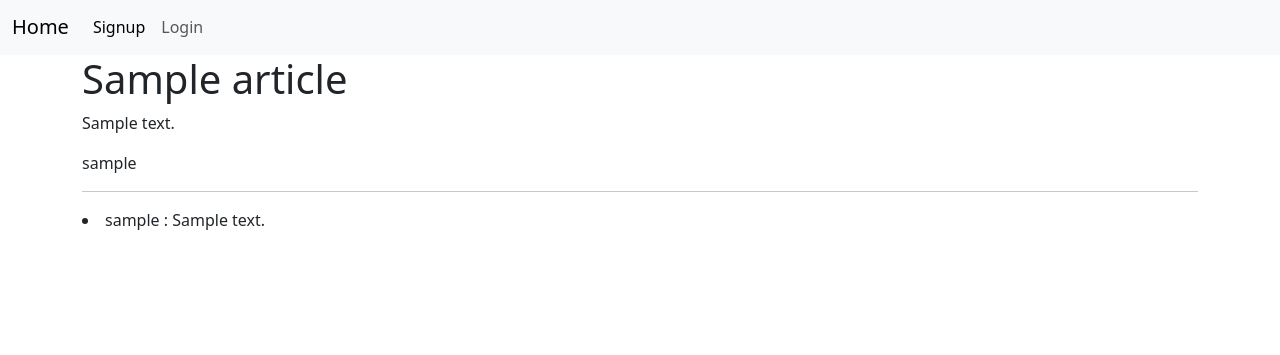
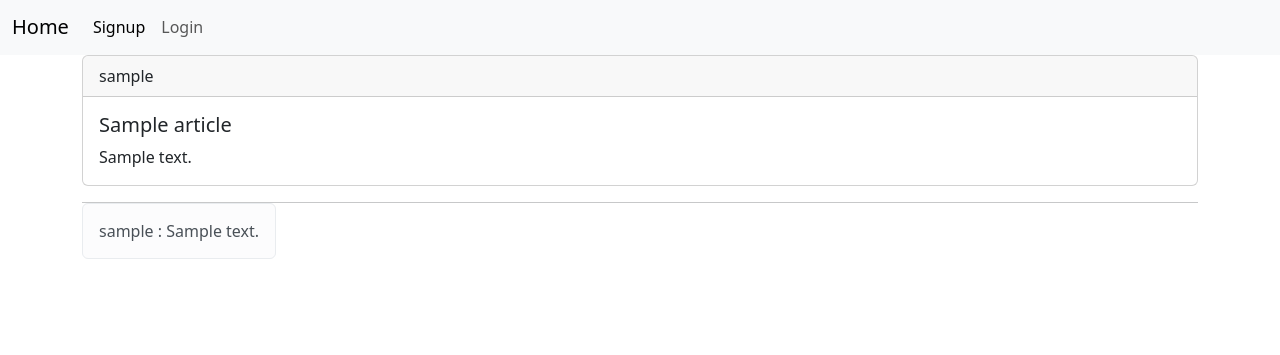
Before and after one commit to AlishaKang/auth, a Django app: page /articles/1/ in a window 1280 px wide. Shown: the part 1-356 px from the top of the page. Run offline with Django 4.2, Linux system fonts and the light colour scheme; tables that the repository leaves empty hold one stand-in row (Sample ...); some libraries are stand-ins or nearby versions.

Commit message:
bootstrap 적용

```diff
--- a/articles/templates/detail.html
+++ b/articles/templates/detail.html
@@ -2,9 +2,13 @@
 {% load bootstrap5 %}
 
 {% block body %}
-    <h1>{{ article.title }}</h1>
-    <p>{{ article.content }}</p>
-    <p>{{ article.user }}</p>
+    <div class="card">
+        <div class="card-header">{{ article.user }}</div>
+        <div class="card-body">
+            <h5 class="card-title">{{ article.title }}</h5>
+            <p class="card-text">{{ article.content }}</p>
+        </div>
+    </div>
 
     {% if user == article.user %}
         <a href="{% url 'articles:delete' id=article.id %}">delete</a>
@@ -16,17 +20,17 @@
         <form action="{% url 'articles:comment_create' article_id=article.id %}" method="POST">
             {% csrf_token %}
             {% bootstrap_form form %}
-            <input type="submit">
+            <input type="submit" class="btn btn-primary">
         </form>
         <hr>
     {% endif %}
 
     {% for comment in article.comment_set.all %}
-        <li>
+        <dic class="alert alert-light">
             {{ comment.user }} : {{ comment.content }}
             {% if user == comment.user %}
-            <a href="{% url 'articles:comment_delete' article_id=article.id id=comment.id %}">delete</a>
+            <a class="btn btn-danger btn-sm" href="{% url 'articles:comment_delete' article_id=article.id id=comment.id %}">delete</a>
             {% endif %}
-        </li>
+        </dic>
     {% endfor %}
 {% endblock %}
```
